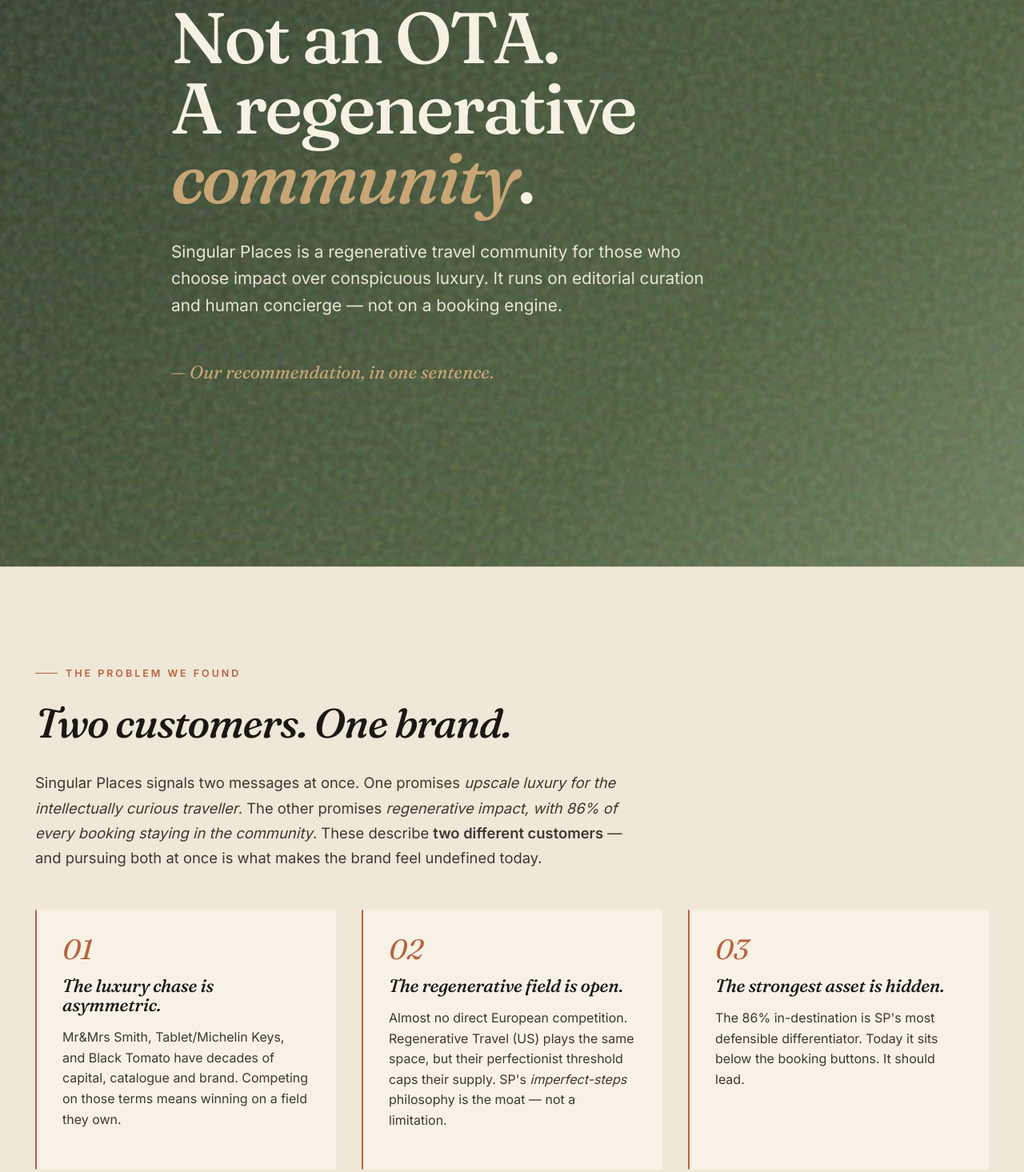
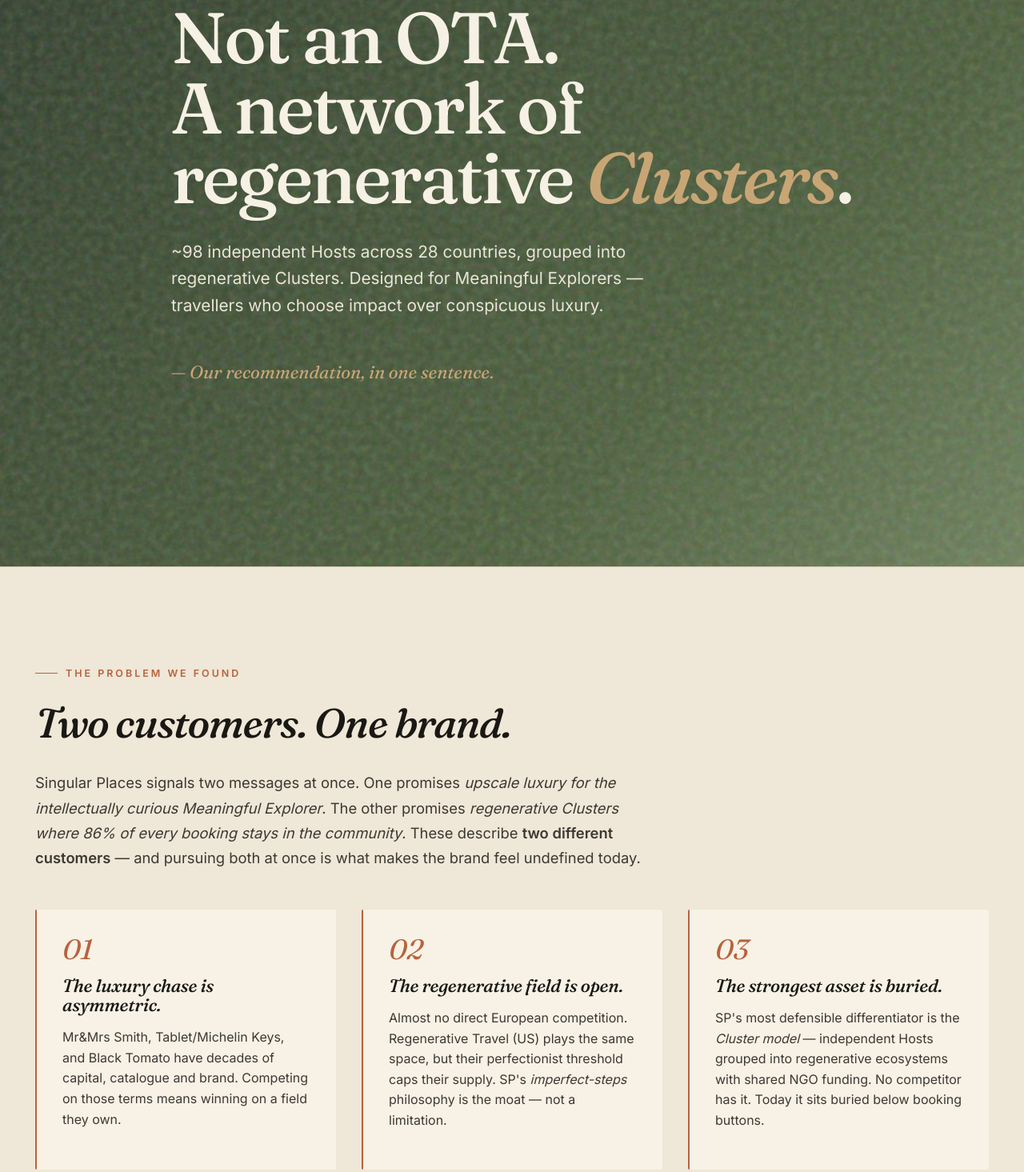
Before and after one commit to tperezbada/singular-places-demo, a plain HTML site: page index.html in a window 1280 px wide. Shown: the part 398-1863 px from the top of the page at 80% size. Drawn offline with Linux system fonts and the light colour scheme.

Commit message:
Align with official Lars language and verified facts: ~98 places in 28 countries, Cluster model as moat, Meaningful Explorers, founded 2020

```diff
--- a/index.html
+++ b/index.html
@@ -399,9 +399,9 @@
   <div class="container">
     <div class="op-hero-content">
       <div class="op-hero-eyebrow">A consulting proposal · May 2026</div>
-      <h1>Not an OTA.<br>A regenerative <em>community</em>.</h1>
+      <h1>Not an OTA.<br>A network of regenerative <em>Clusters</em>.</h1>
       <p class="op-hero-sub">
-        Singular Places is a regenerative travel community for those who choose impact over conspicuous luxury. It runs on editorial curation and human concierge — not on a booking engine.
+        ~98 independent Hosts across 28 countries, grouped into regenerative Clusters. Designed for Meaningful Explorers — travellers who choose impact over conspicuous luxury.
       </p>
       <div class="op-hero-tag">— Our recommendation, in one sentence.</div>
     </div>
@@ -414,7 +414,7 @@
     <div class="section-eyebrow">The problem we found</div>
     <h2>Two customers. One brand.</h2>
     <p style="font-size: 1.15rem; color: var(--ink-soft); max-width: 760px; line-height: 1.7;">
-      Singular Places signals two messages at once. One promises <em>upscale luxury for the intellectually curious traveller</em>. The other promises <em>regenerative impact, with 86% of every booking staying in the community</em>. These describe <strong>two different customers</strong> — and pursuing both at once is what makes the brand feel undefined today.
+      Singular Places signals two messages at once. One promises <em>upscale luxury for the intellectually curious Meaningful Explorer</em>. The other promises <em>regenerative Clusters where 86% of every booking stays in the community</em>. These describe <strong>two different customers</strong> — and pursuing both at once is what makes the brand feel undefined today.
     </p>
 
     <div class="problem-grid">
@@ -430,8 +430,8 @@
       </div>
       <div class="problem-card">
         <div class="problem-card-num">03</div>
-        <h3>The strongest asset is hidden.</h3>
-        <p>The 86% in-destination is SP's most defensible differentiator. Today it sits below the booking buttons. It should lead.</p>
+        <h3>The strongest asset is buried.</h3>
+        <p>SP's most defensible differentiator is the <em>Cluster model</em> — independent Hosts grouped into regenerative ecosystems with shared NGO funding. No competitor has it. Today it sits buried below booking buttons.</p>
       </div>
     </div>
   </div>
```
Also changed, not shown: hotel.html (+1 -1 lines), slovenia.html (+1 -1 lines), why-us.html (+4 -4 lines).
